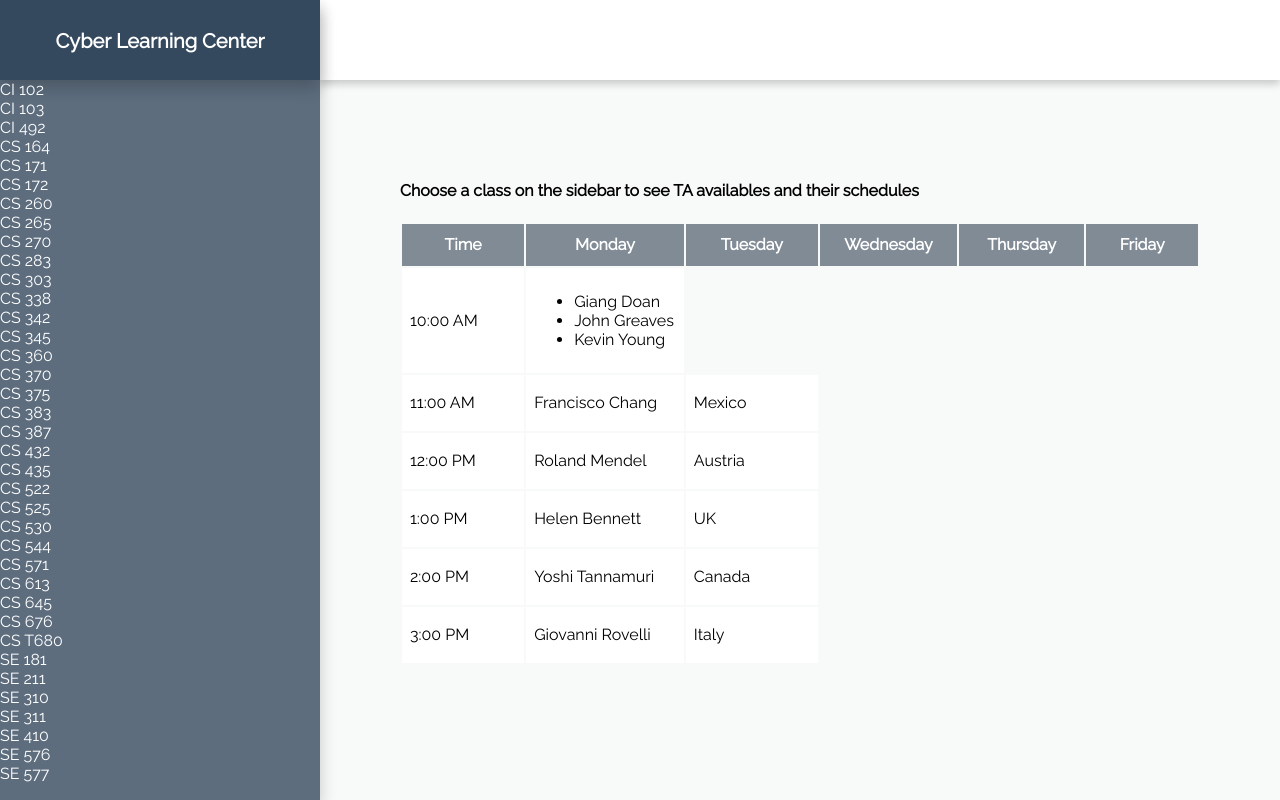
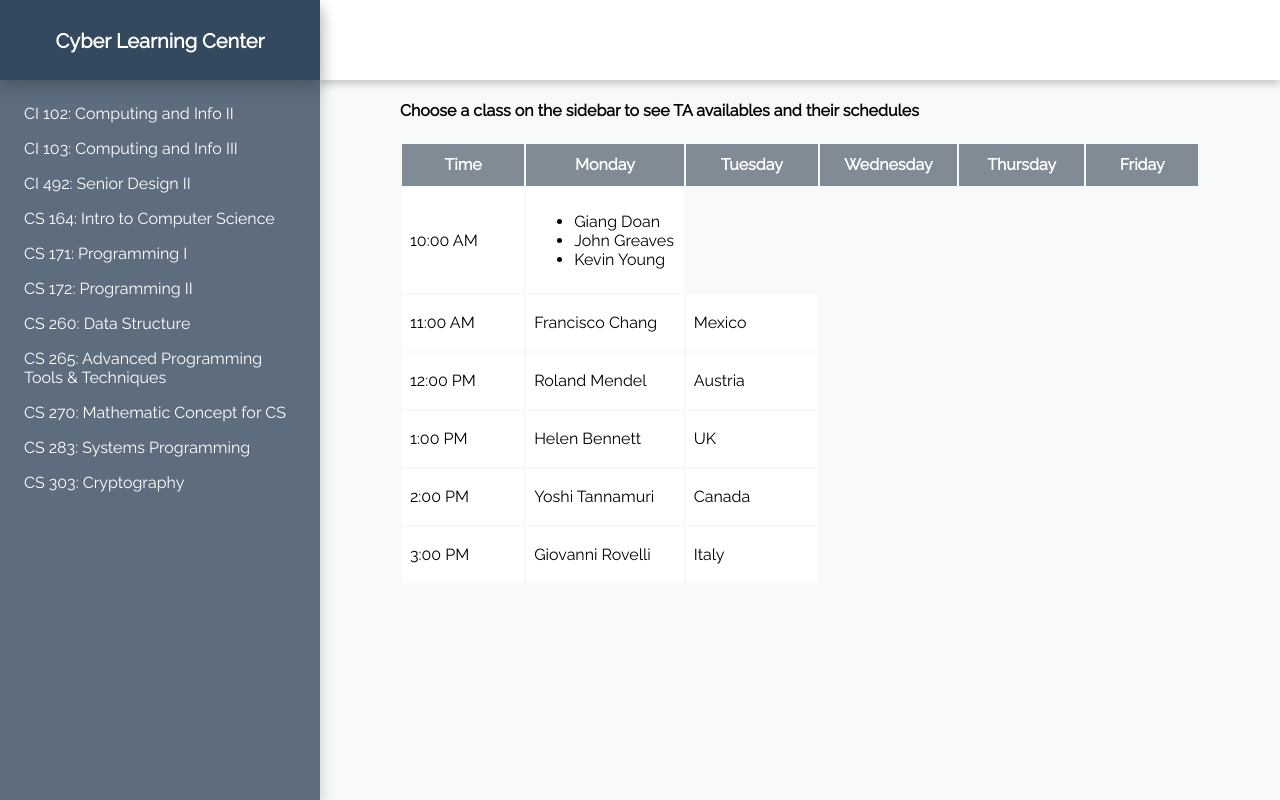
Before and after one commit to cassandrale179/clc_website, a Vue app: page / in a window 1280 px wide. Built offline with nearby package versions, Linux system fonts and the light colour scheme.

Commit message:
Fix css for classes

```diff
--- a/src/components/HelloWorld.vue
+++ b/src/components/HelloWorld.vue
@@ -5,8 +5,8 @@
     <div class="sidebar-title card">
        <h1> Cyber Learning Center </h1>
     </div>
-    <div class="classes">
-       <div v-for="course in courses" :key="course">
+    <div class="courses">
+       <div class="course" v-for="course in courses" :key="course">
           {{course}}
        </div>
     </div>
@@ -17,7 +17,7 @@
 
     </div>
 
-     <div class="courses">
+     <div>
        <h4> Choose a class on the sidebar to see TA availables and their schedules </h4>
      </div>
 
@@ -83,12 +83,16 @@ export default {
   },
   data(){
     return {
-      courses: [ 'CI 102', 'CI 103', 'CI 492', 'CS 164',
-      'CS 171', 'CS 172', 'CS 260', 'CS 265', 'CS 270', 'CS 283',
-      'CS 303', 'CS 338', 'CS 342', 'CS 345', 'CS 360', 'CS 370',
+      courses: [ 'CI 102: Computing and Info II', 'CI 103: Computing and Info III',
+      'CI 492: Senior Design II', 'CS 164: Intro to Computer Science',
+      'CS 171: Programming I', 'CS 172: Programming II', 'CS 260: Data Structure',
+      'CS 265: Advanced Programming Tools & Techniques', 'CS 270: Mathematic Concept for CS',
+      'CS 283: Systems Programming',
+      'CS 303: Cryptography', ],
+      /* 'CS 338', 'CS 342', 'CS 345', 'CS 360', 'CS 370',
       'CS 375', 'CS 383', 'CS 387', 'CS 432', 'CS 435', 'CS 522', 'CS 525',
       'CS 530', 'CS 544', 'CS 571', 'CS 613', 'CS 645', 'CS 676',
-      'CS T680', 'SE 181',' SE 211', 'SE 310', 'SE 311', 'SE 410', 'SE 576', 'SE 577'],
+      'CS T680', 'SE 181',' SE 211', 'SE 310', 'SE 311', 'SE 410', 'SE 576', 'SE 577'*/
       headers: [ 'Time', 'Monday', 'Tuesday', 'Wednesday', 'Thursday', 'Friday'],
     }
   }
@@ -120,7 +124,14 @@ hr {
 .card:hover {
   box-shadow: 0 8px 16px 0 rgba(0,0,0,0.2);
 }
+.courses{
+  padding: 2vh;
+}
 
+.course{
+  padding: 1vh;
+
+}
 
 .sidebar{
   position: absolute;
@@ -155,7 +166,7 @@ hr {
   bottom: 0px;
   background: #F8F9F9;
   padding-left: 10vh;
-  padding-top: 20vh;
+  padding-top: 10vh;
 }
 
 .mainview-title{
```
